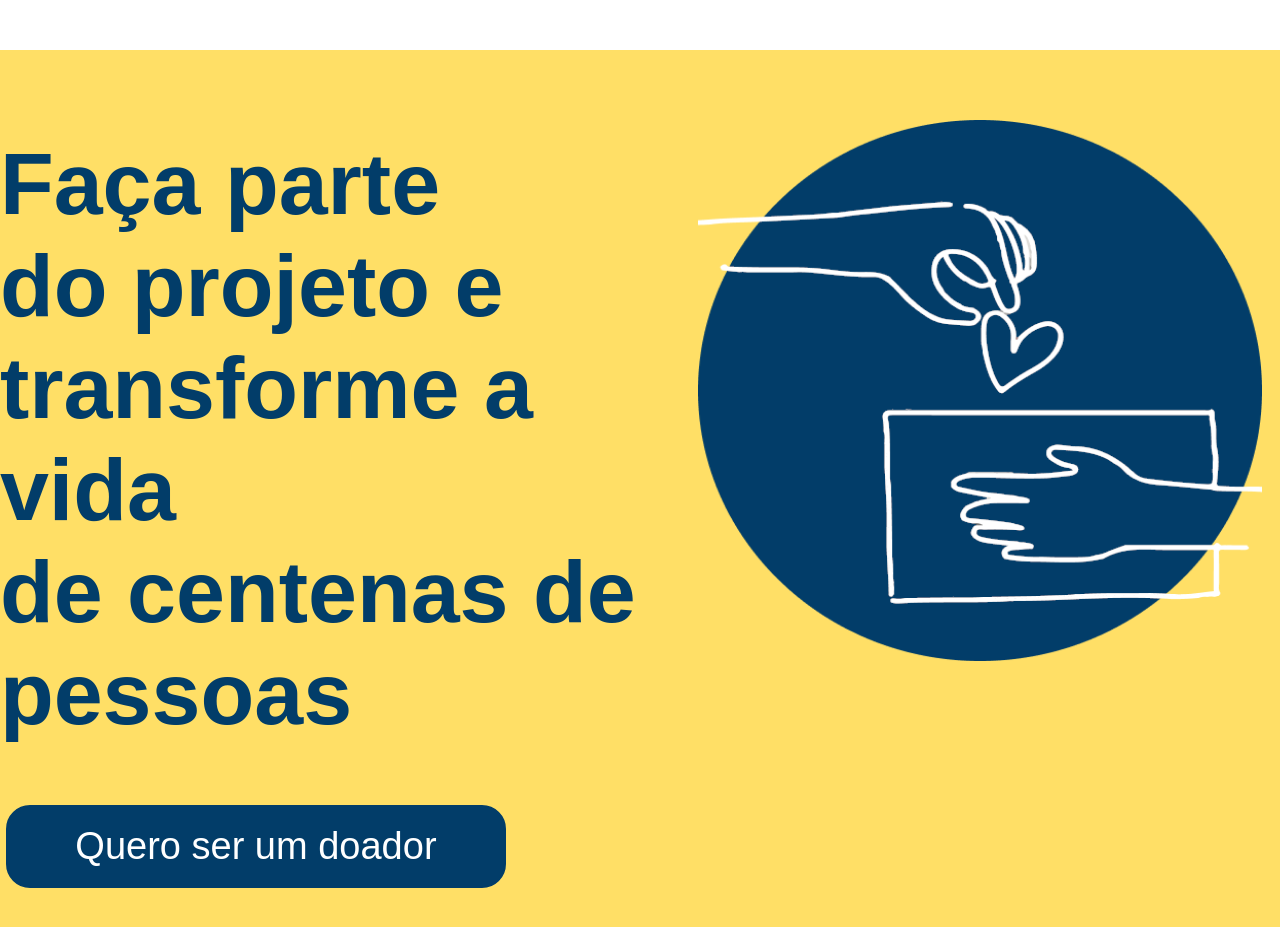
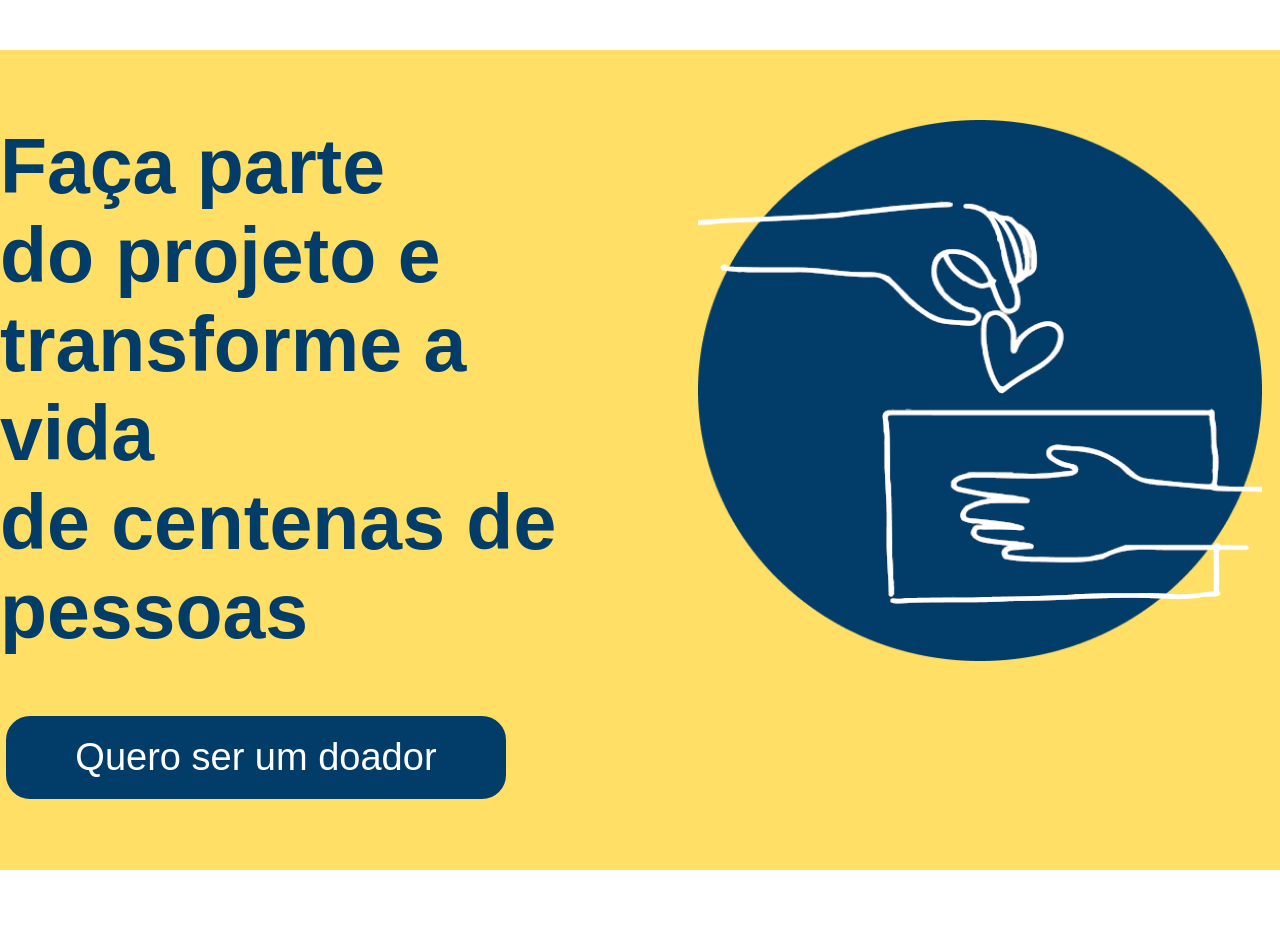
Before and after one commit to guiestrela/PCO, a React (Vite) app: page / in a window 1280 px wide. Shown: the part 9200-10127 px from the top of the page. After the commit the page ends 10070 px from the top, so only its background shows below. Built offline with nearby package versions, Linux system fonts and the light colour scheme.

Commit message:
fix(SectionEnter): adjust SectionEnter component height and text size
- Reduced MainContainerEnter height
- Reduced TituloInfo fontsize
- Reduced ContainerImage padding

```diff
--- a/src/assets/components/SectionEnter/index.tsx
+++ b/src/assets/components/SectionEnter/index.tsx
@@ -137,11 +137,11 @@ function SectionEnter() {
                     </ContainerEnter>
                 </MainContainerEnter>
 
-                <MainContainerEnter height="920px" backgroundcolor="#FFDF66">
+                <MainContainerEnter height="820px" backgroundcolor="#FFDF66">
                     <ContainerEnter height="540.61px" width="1280.26px">
                         <ContainerColumn flexdirection="column">
                             <TextContainer alignitems="start">
-                                <TituloInfo fontsize="88px" fontweight="700" color="#023D69" textalign="start">Faça parte<br/> do projeto e<br/> transforme a vida<br/> de centenas de <br/>pessoas
+                                <TituloInfo fontsize="77px" fontweight="700" color="#023D69" textalign="start">Faça parte<br/> do projeto e<br/> transforme a vida<br/> de centenas de <br/>pessoas
                                 </TituloInfo>
                             </TextContainer>
                             <ContainerButton justifycontent="start" alignitems="start" paddingright="128px" paddingtop="40px">
@@ -151,7 +151,7 @@ function SectionEnter() {
                             </ContainerButton>
                             </ContainerColumn>
                             <ContainerColumn>
-                            <ContainerImage gap="20px" paddingbottom="240px" paddingleft="40px">
+                            <ContainerImage gap="20px" paddingbottom="140px" paddingleft="40px">
                                 <ImageEnder src={facaParte} width="564.26px"
                                 height="540.61px"/>
                             </ContainerImage>
```
